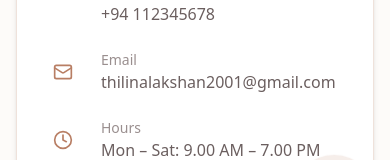
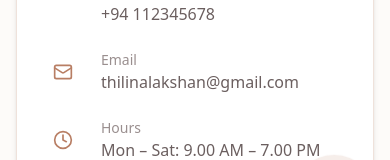
Before and after one commit to ZentroThread/Client_frontend, a React (Vite) app: page /contact in a window 390 px wide. Shown: the part 591-751 px from the top of the page. Built offline with nearby package versions, Linux system fonts and the light colour scheme.

Commit message:
fix: update phone number in contacts constant for accuracy

```diff
--- a/src/constants/contact.ts
+++ b/src/constants/contact.ts
@@ -1,6 +1,6 @@
 export const contacts = {
-  email: 'thilinalakshan2001@gmail.com',
-  phone: '94772744053',
+  email: 'thilinalakshan@gmail.com',
+  phone: '94704474117',
   facebook: 'https://web.facebook.com/hirusandubridalwear',
   instagram: 'https://www.instagram.com/G5F5o',
 }
```
